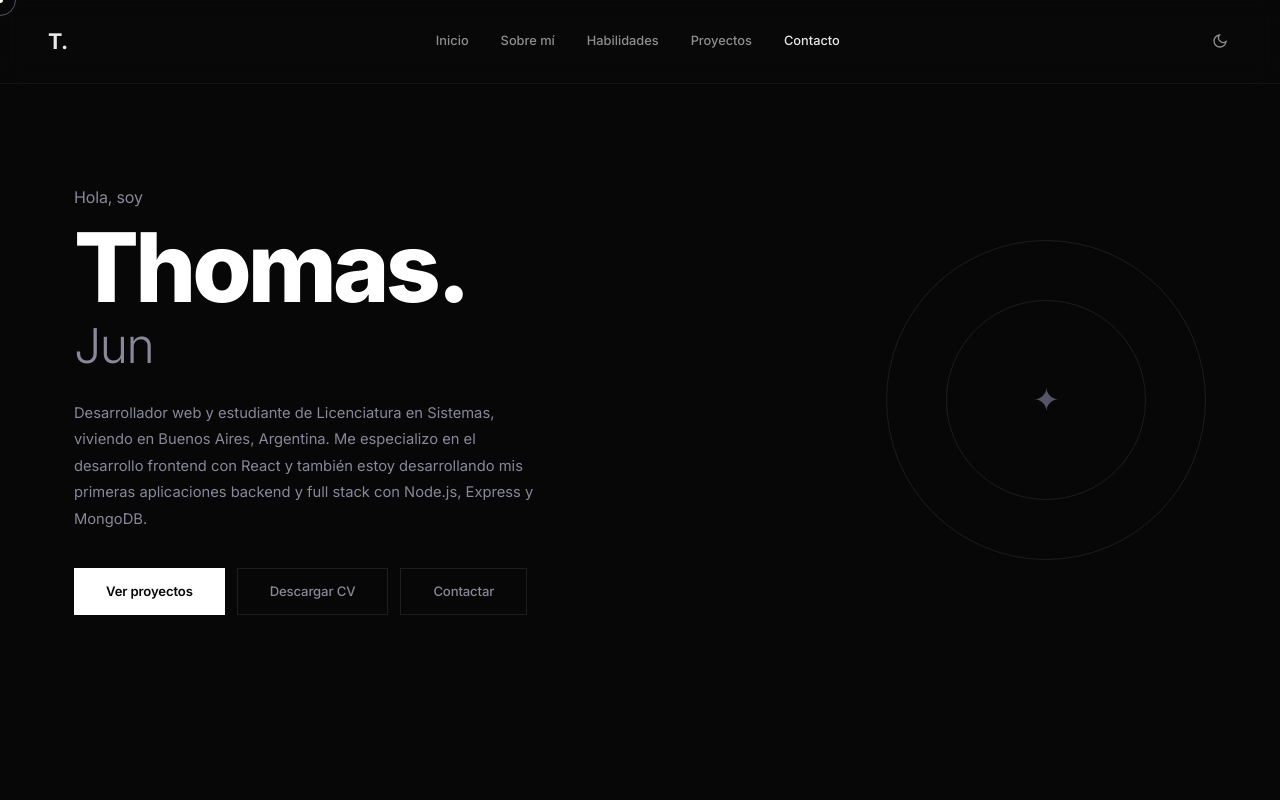
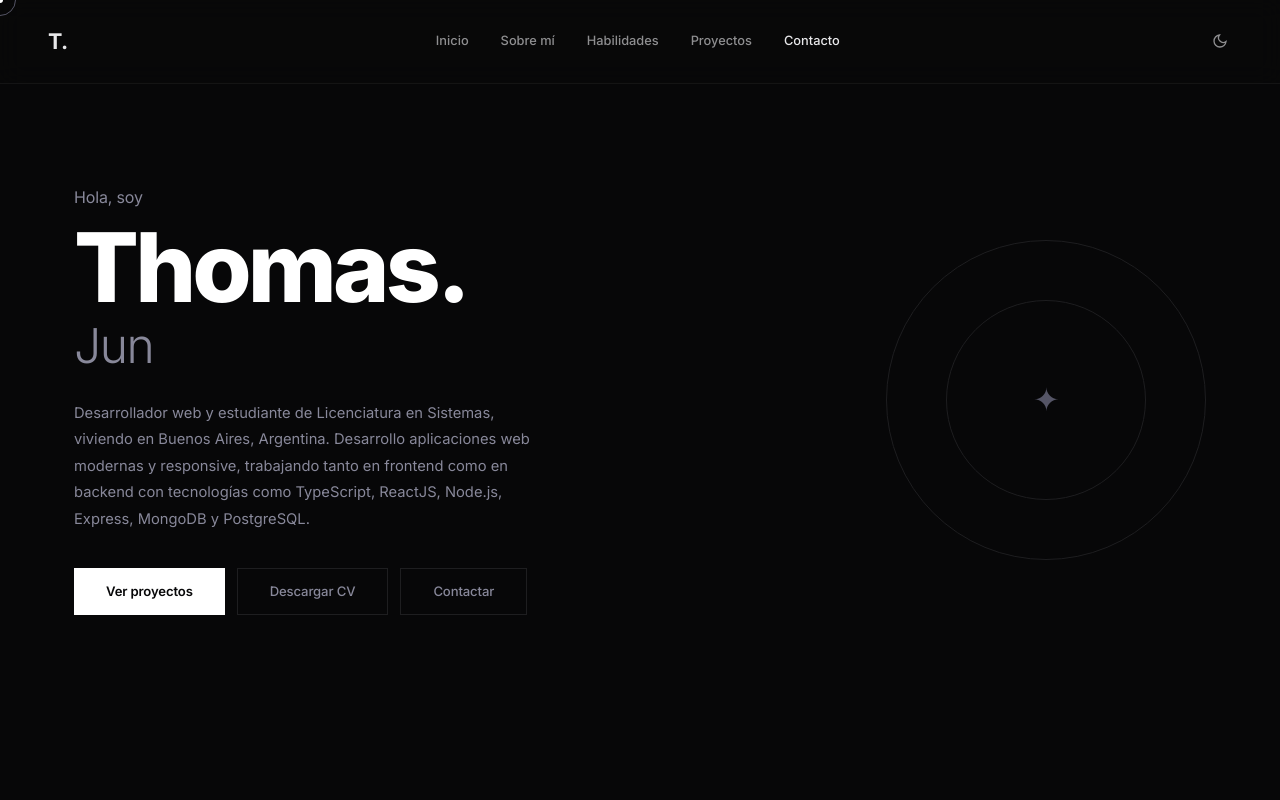
Before and after one commit to thomas-centurion/personal-portfolio, a React (Vite) app: page / in a window 1280 px wide. Shown: the top 800 px of the page. Built offline with nearby package versions, Linux system fonts and the light colour scheme.

Commit message:
Actualicé el parrafo del Hero

```diff
--- a/src/components/Hero/Hero.jsx
+++ b/src/components/Hero/Hero.jsx
@@ -38,9 +38,9 @@ function Hero() {
 
           <p className="hero-desc">
             Desarrollador web y estudiante de Licenciatura en Sistemas,
-            viviendo en Buenos Aires, Argentina. Me especializo en el
-            desarrollo frontend con React y también estoy desarrollando mis
-            primeras aplicaciones backend y full stack con Node.js, Express y MongoDB.
+            viviendo en Buenos Aires, Argentina. Desarrollo aplicaciones web
+            modernas y responsive, trabajando tanto en frontend como en
+            backend con tecnologías como TypeScript, ReactJS, Node.js, Express, MongoDB y PostgreSQL.
           </p>
 
           <div className="hero-btns">
```
